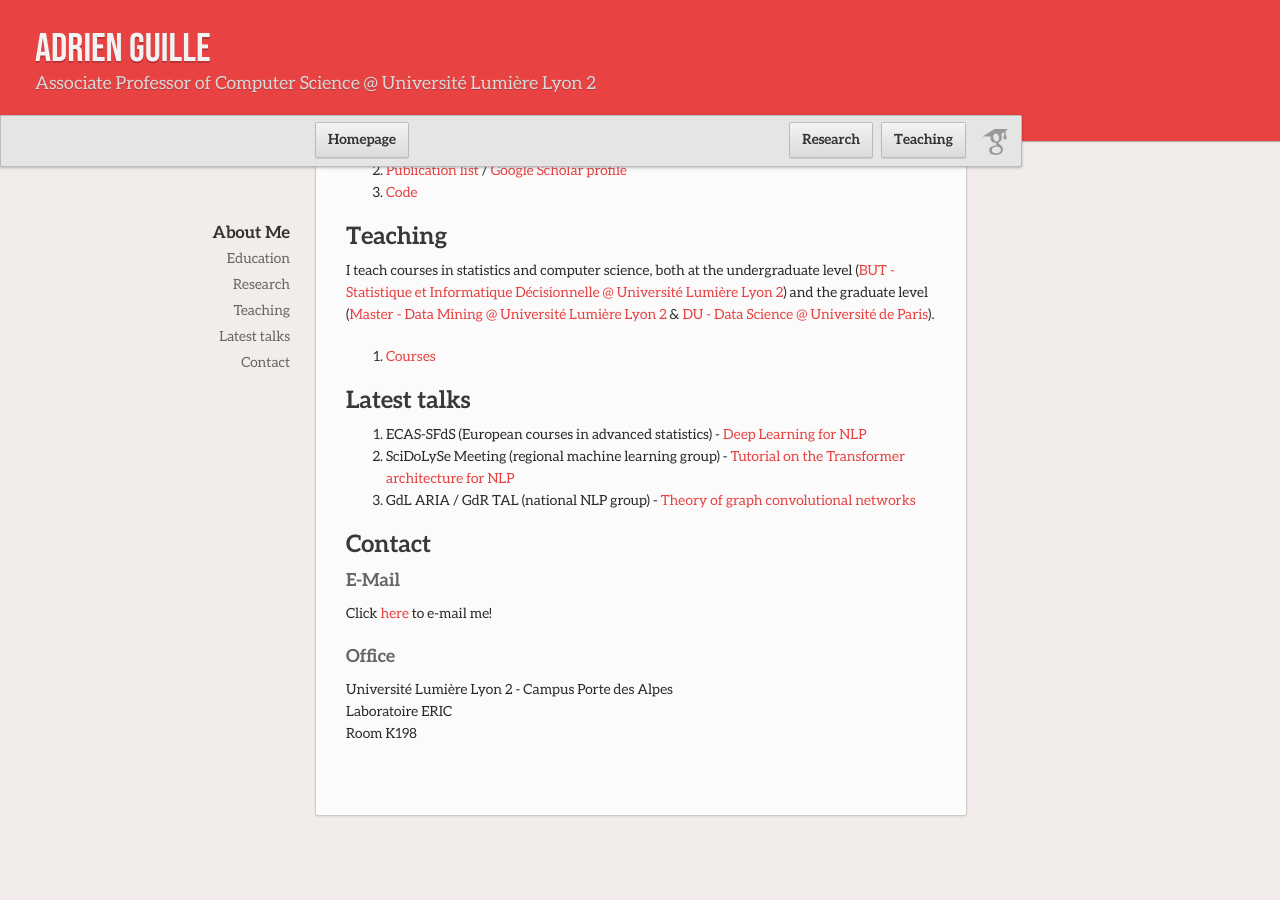
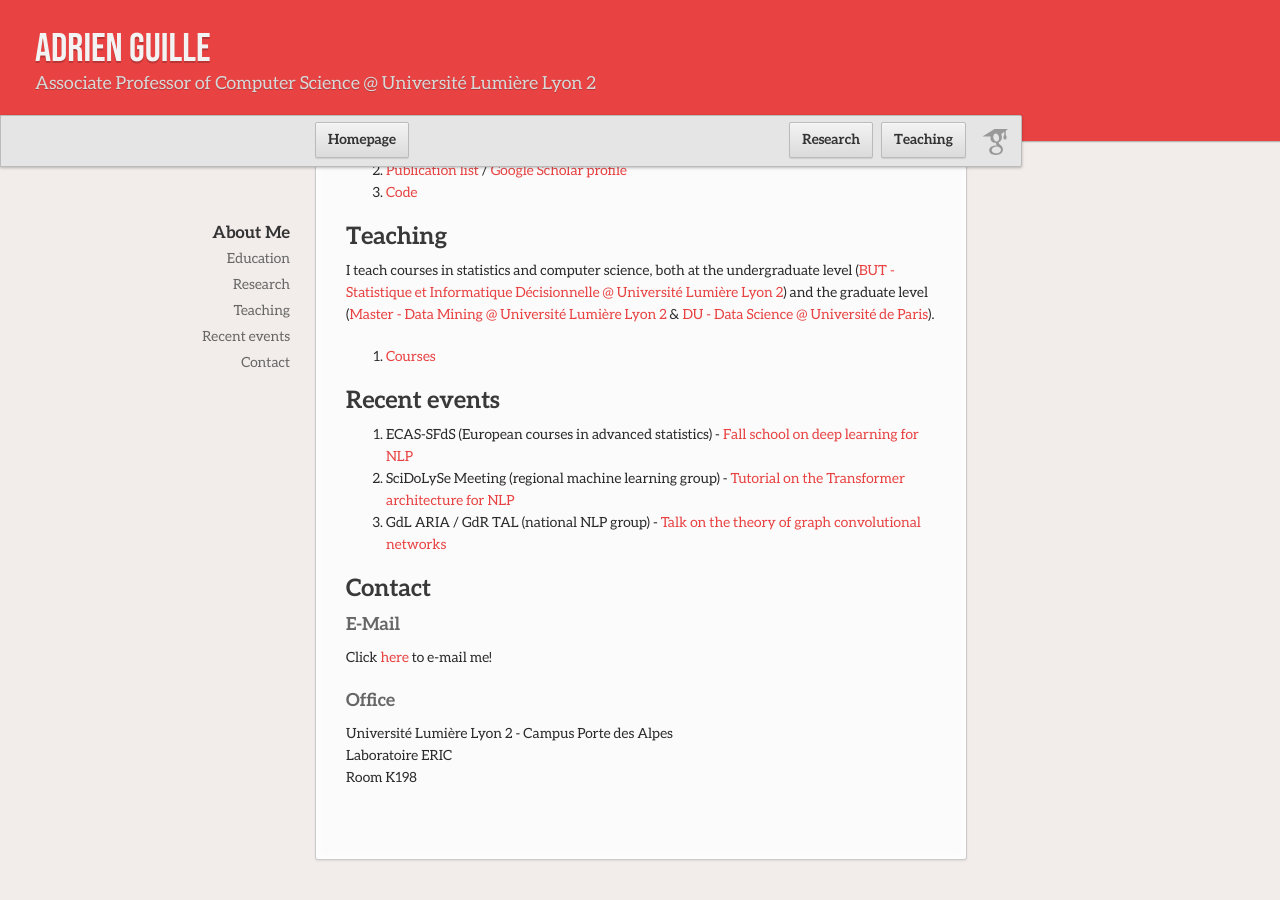
Before and after one commit to AdrienGuille/adrienguille.github.io, a Jekyll site: the page built from index.md, in a window 1280 px wide and 900 px high, scrolled down 563 px. Built offline with Jekyll 4.4.1, drawn with Linux system fonts in a browser that asks for light colours; our own code applies the rules of GitHub Pages for plain Markdown files; before the commit the page ends 1419 px from its top, so only the background shows below that.

Commit message:
Update index.md

```diff
--- a/index.md
+++ b/index.md
@@ -18,11 +18,11 @@ I teach courses in statistics and computer science, both at the undergraduate le
 
 - [Courses](teaching.md)
 
-## Latest talks
+## Recent events
 
-- ECAS-SFdS (European courses in advanced statistics) - [Deep Learning for NLP](https://www.sfds.asso.fr/fr/ecas/632-home/)
+- ECAS-SFdS (European courses in advanced statistics) - [Fall school on deep learning for NLP](https://www.sfds.asso.fr/fr/ecas/632-home/)
 - SciDoLySe Meeting (regional machine learning group) - [Tutorial on the Transformer architecture for NLP](http://scidolyse.ens-lyon.fr/sites/default/files/2021-05/guile_small.pdf)
-- GdL ARIA / GdR TAL (national NLP group) - [Theory of graph convolutional networks](http://www.asso-aria.org/gdl/2021/20210115/)
+- GdL ARIA / GdR TAL (national NLP group) - [Talk on the theory of graph convolutional networks](http://www.asso-aria.org/gdl/2021/20210115/)
 
 ## Contact
 
```
